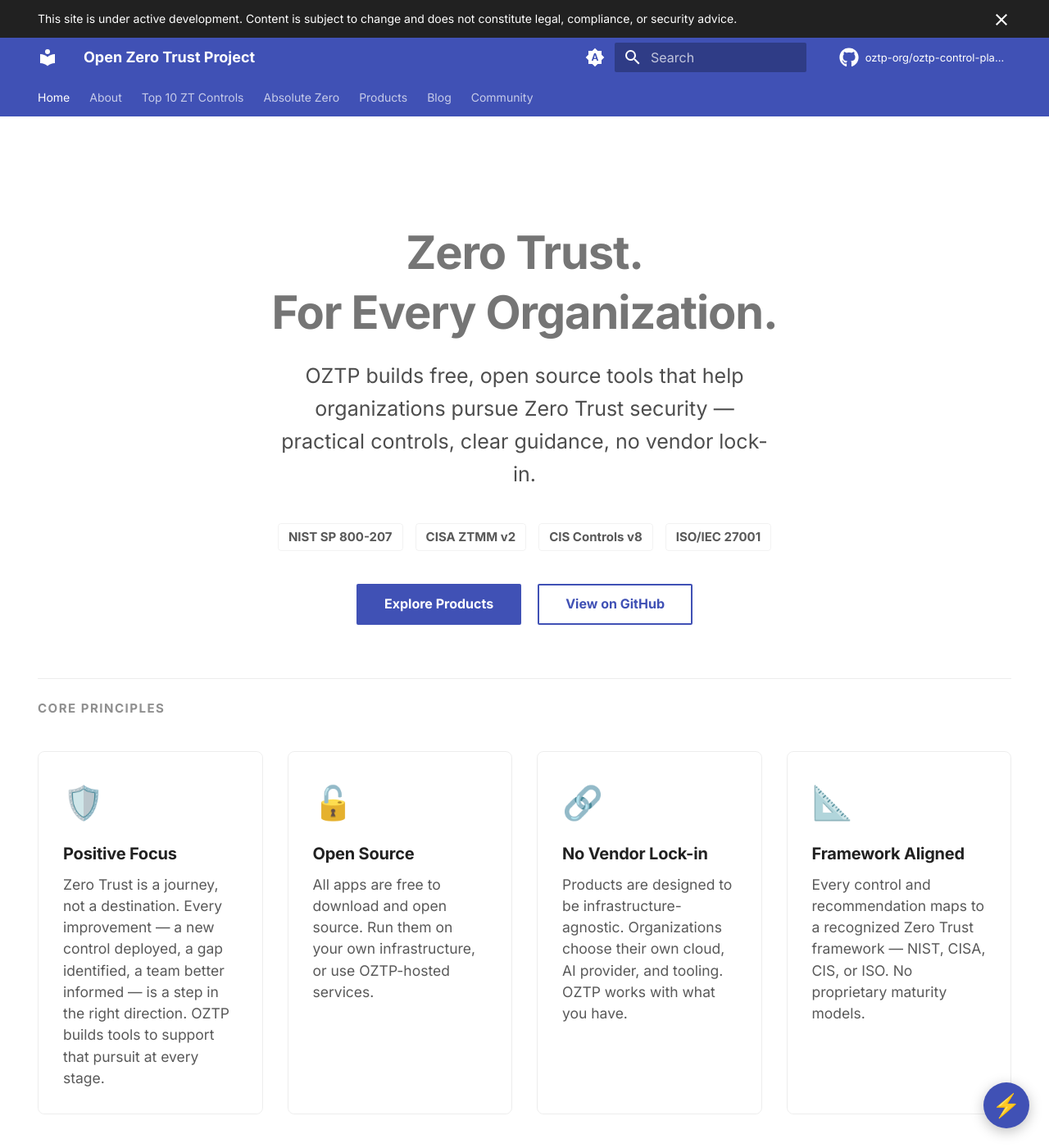
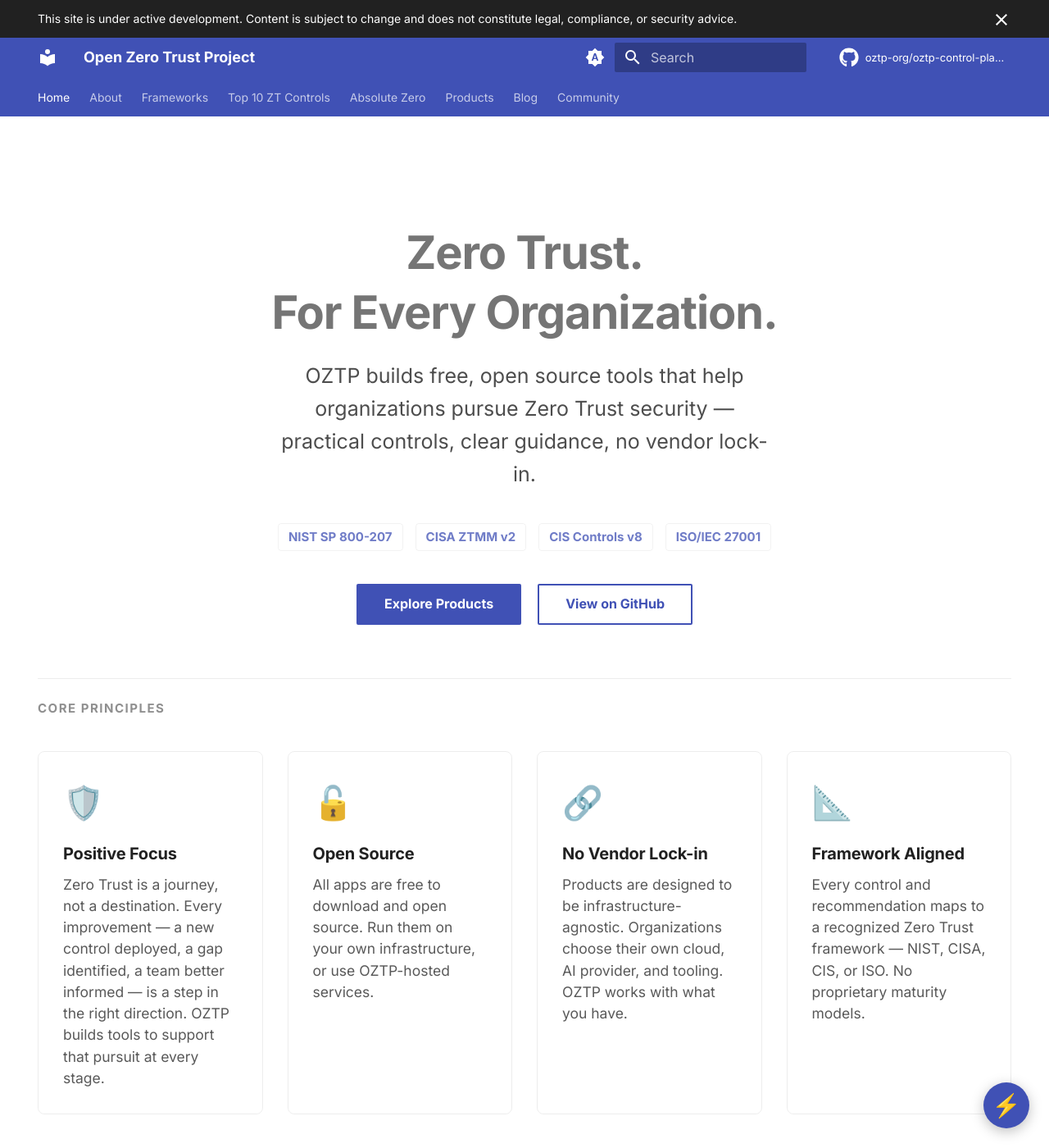
Before and after one commit to oztp-org/oztp-org.github.io, an MkDocs documentation site: the page built from docs/index.md, in a window 1280 px wide and 1400 px high. Shown: the whole window at 82% size. Built offline with MkDocs 1.6.1 and Material for MkDocs 9.7.7, drawn with Linux system fonts in a browser that asks for light colours; comment, search, counter and statistics services are not loaded.

Commit message:
Add Frameworks page; link homepage badges to per-framework anchors
Co-Authored-By: Claude Opus 4.7 (1M context) <noreply@anthropic.com>

```diff
--- a/docs/index.md
+++ b/docs/index.md
@@ -12,10 +12,10 @@ hide:
   </p>
 
   <div class="framework-strip" style="justify-content:center;">
-    <span class="framework-badge">NIST SP 800-207</span>
-    <span class="framework-badge">CISA ZTMM v2</span>
-    <span class="framework-badge">CIS Controls v8</span>
-    <span class="framework-badge">ISO/IEC 27001</span>
+    <a class="framework-badge" href="frameworks/#nist-sp-800-207">NIST SP 800-207</a>
+    <a class="framework-badge" href="frameworks/#cisa-ztmm-v2">CISA ZTMM v2</a>
+    <a class="framework-badge" href="frameworks/#cis-controls-v8">CIS Controls v8</a>
+    <a class="framework-badge" href="frameworks/#iso-27001">ISO/IEC 27001</a>
   </div>
 
   <div class="cta-row">
--- a/docs/stylesheets/extra.css
+++ b/docs/stylesheets/extra.css
@@ -145,6 +145,16 @@
   border-radius: 4px;
   border: 1px solid var(--md-default-fg-color--lightest);
   opacity: 0.75;
+  color: var(--md-default-fg-color);
+  text-decoration: none;
+  transition: opacity 0.15s ease, border-color 0.15s ease;
+}
+
+a.framework-badge:hover {
+  opacity: 1;
+  border-color: var(--md-accent-fg-color);
+  color: var(--md-default-fg-color);
+  text-decoration: none;
 }
 
 /* Section divider */
--- a/mkdocs.yml
+++ b/mkdocs.yml
@@ -87,6 +87,7 @@ plugins:
 nav:
   - Home: index.md
   - About: about.md
+  - Frameworks: frameworks.md
   - Top 10 ZT Controls: top10.md
   - Absolute Zero: absolute-zero.md
   - Products:
```
Also changed, not shown: docs/frameworks.md (added, +56 -0 lines).
